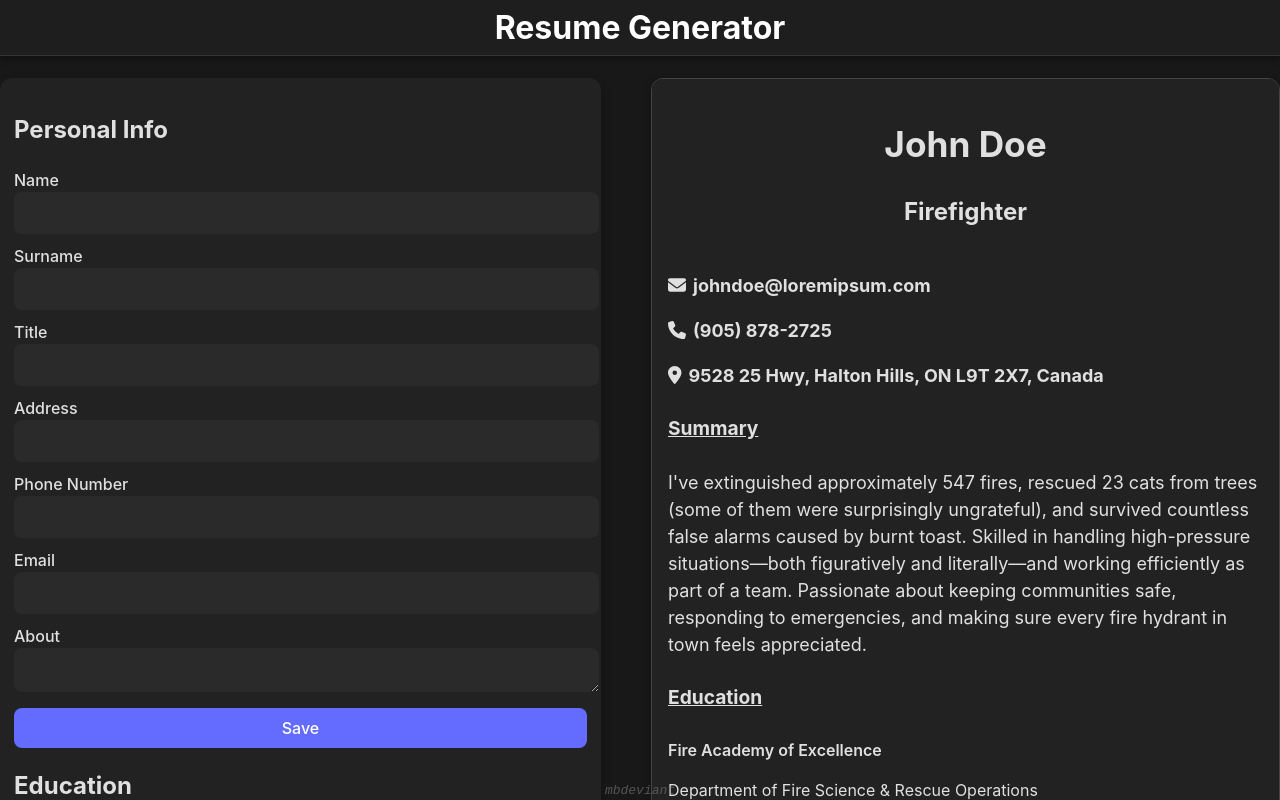
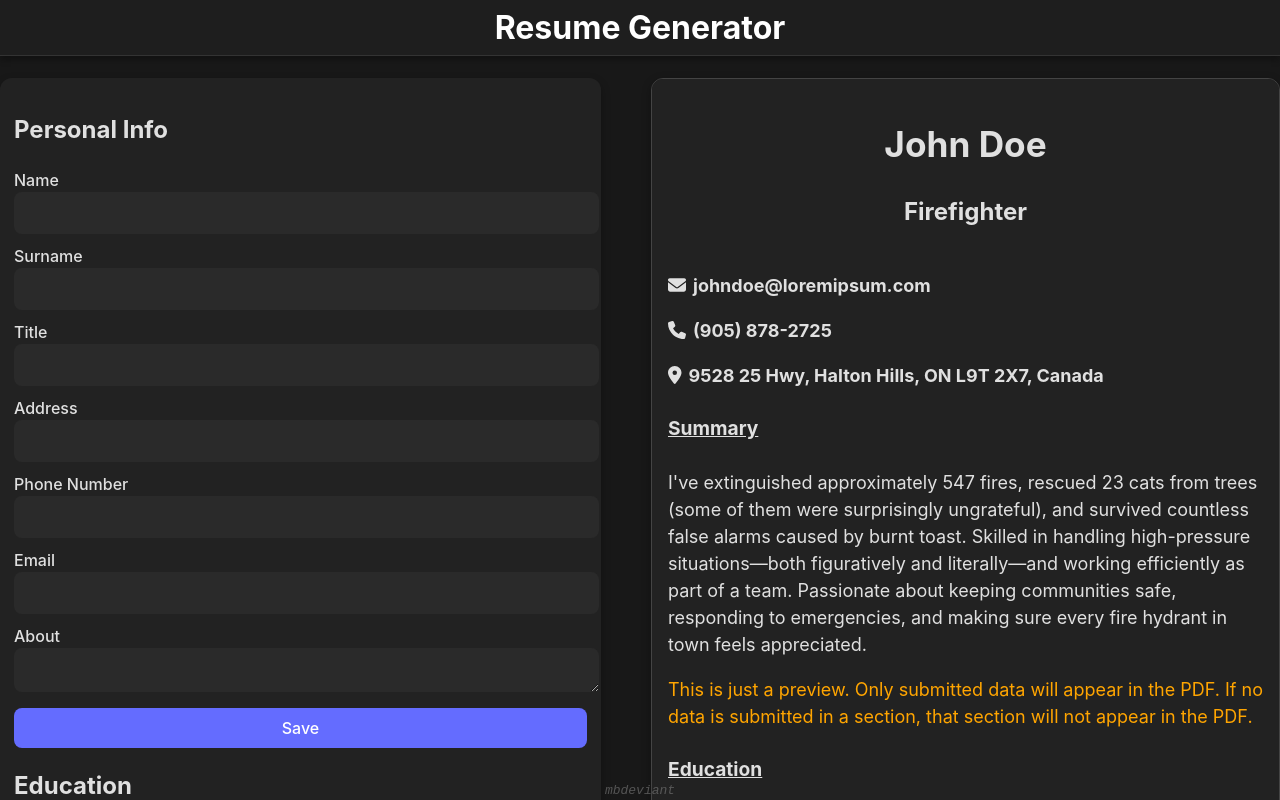
Before and after one commit to mbdeviant/resume-generator, a React (Vite) app: page / in a window 1280 px wide. Shown: the top 800 px of the page. Built offline with nearby package versions, Linux system fonts and the light colour scheme.

Commit message:
add note for empty data handling

```diff
--- a/src/components/CVPreview/PersonalPreview.jsx
+++ b/src/components/CVPreview/PersonalPreview.jsx
@@ -33,6 +33,11 @@ export default function PersonalPreview({ personalInfo }) {
         {personalInfo.about ||
           "I've extinguished approximately 547 fires, rescued 23 cats from trees (some of them were surprisingly ungrateful), and survived countless false alarms caused by burnt toast. Skilled in handling high-pressure situations—both figuratively and literally—and working efficiently as part of a team. Passionate about keeping communities safe, responding to emergencies, and making sure every fire hydrant in town feels appreciated."}
       </p>
+      <p style={{ color: "orange" }}>
+        This is just a preview. Only submitted data will appear in the PDF. If
+        no data is submitted in a section, that section will not appear in the
+        PDF.
+      </p>
     </section>
   );
 }
```
